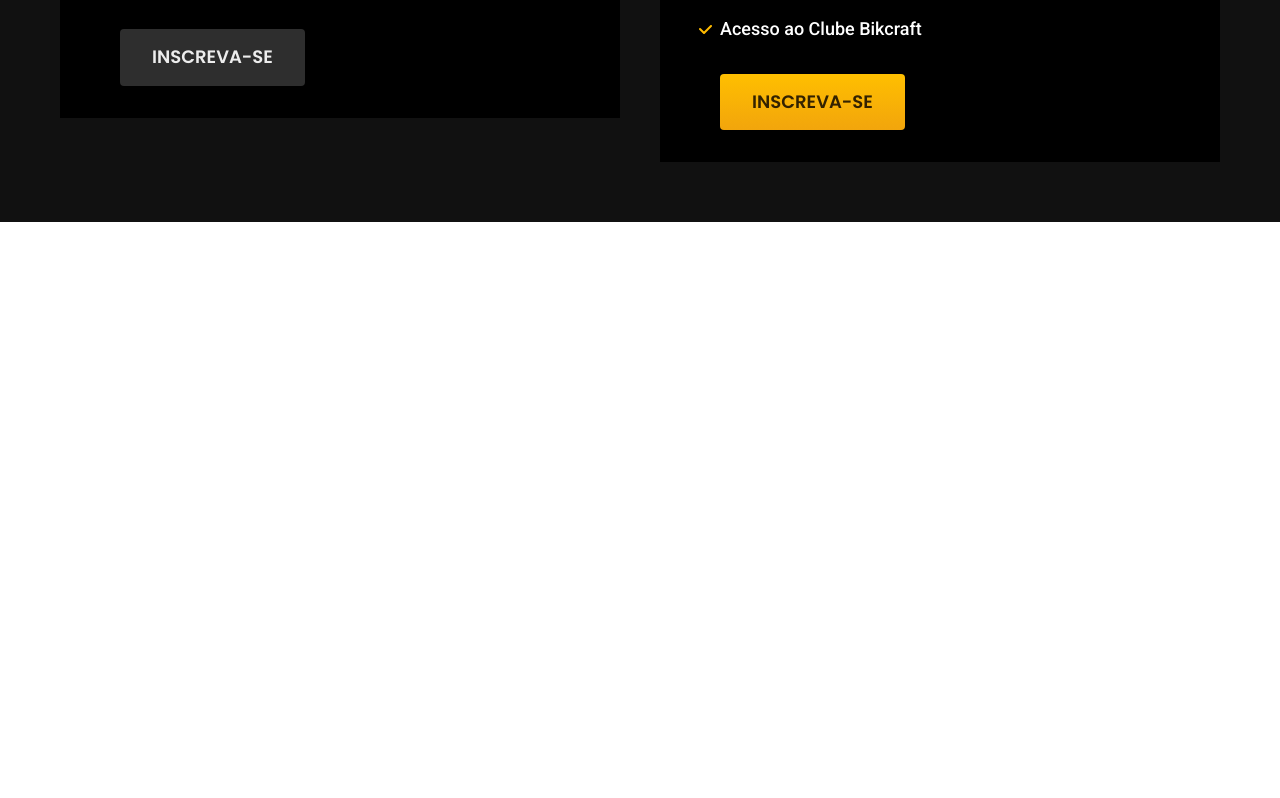
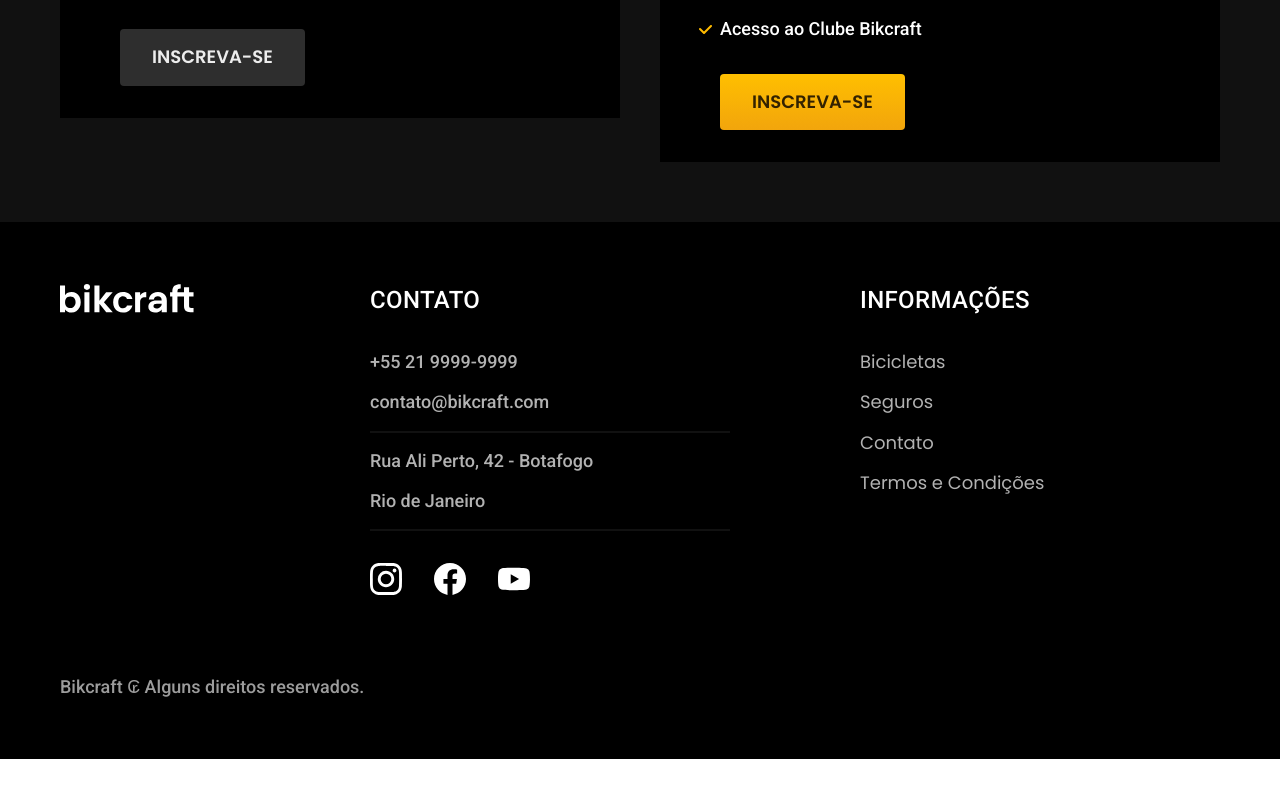
Before and after one commit to joao-zimny/bikcraft, a plain HTML site: page index.html in a window 1280 px wide. Shown: the part 4325-5123 px from the top of the page. After the commit the page ends 5084 px from the top, so only its background shows below. Drawn offline with Linux system fonts and the light colour scheme.

Commit message:
home page finalizada

```diff
--- /dev/null
+++ b/css/global/footer.css
@@ -0,0 +1,65 @@
+.footer-bg {
+  background-color: var(--cor-12);
+}
+
+.footer {
+  display: grid;
+  grid-template-columns: 3fr 5fr 4fr;
+  gap: 40px;
+  padding-top: 60px;
+  padding-bottom: 60px;
+}
+
+.footer h3 {
+  margin-bottom: 32px;
+}
+
+.footer-contato ul {
+  margin-bottom: 32px;
+}
+
+.footer-contato li:nth-child(even):after {
+  content: "";
+  display: block;
+  max-width: 360px;
+  height: 2px;
+  background: var(--cor-11);
+  margin-top: 16px;
+}
+
+.footer li {
+  margin-bottom: 16px;
+}
+
+.footer-redes {
+  display: flex;
+  gap: 32px;
+}
+
+.footer a:hover {
+  color: var(--cor-0);
+}
+
+.footer-copy {
+  grid-column: 1 / -1;
+  margin-top: 40px;
+}
+
+@media (max-width: 800px) {
+  .footer > img {
+    display: none;
+  }
+  .footer {
+    grid-template-columns: 1fr 1fr;
+  }
+}
+
+@media (max-width: 600px) {
+  .footer {
+    grid-template-columns: 1fr;
+    gap: 60px;
+  }
+  .footer-copy {
+    margin-top: 0px;
+  }
+}
--- a/css/global/global.css
+++ b/css/global/global.css
@@ -2,7 +2,6 @@
   margin: 0px;
   font-family: Arial, Helvetica, sans-serif;
   color: #111111;
-  padding-bottom: 600px;
 }
 
 h1,
--- a/css/style.css
+++ b/css/style.css
@@ -3,6 +3,8 @@
 @import "./utilidades/cores.css";
 
 @import "./global/header.css";
+@import "./global/footer.css";
+
 
 /* Utilidades */
 @import "./utilidades/componentes.css";
--- a/index.html
+++ b/index.html
@@ -166,6 +166,44 @@
       </div>
     </div>
   </article>
+
+  <footer class="footer-bg">
+    <div class="footer container">
+      <img src="./img/bikcraft.svg" alt="Bikcraft">
+      <div class="footer-contato">
+        <h3 class="font-2-l-b cor-0">Contato</h3>
+        <ul class="font-2-m cor-5 ">
+          <li><a href="tel:+5521999999999">+55 21 9999-9999</a></li>
+          <li><a href="mailto:contato@bikcraft.com">contato@bikcraft.com</a></li>
+          <li>Rua Ali Perto, 42 - Botafogo</li>
+          <li>Rio de Janeiro</li>
+        </ul>
+        <div class="footer-redes">
+          <a href="./">
+            <img src="./img/redes/instagram.svg" alt="Instagram">
+          </a>
+          <a href="./">
+            <img src="./img/redes/facebook.svg" alt="Facebook">
+          </a>
+          <a href="./">
+            <img src="./img/redes/youtube.svg" alt="Youtube">
+          </a>
+        </div>
+      </div>
+      <div class="footer-informacoes">
+        <h3 class="font-2-l-b cor-0">Informações</h3>
+        <nav>
+          <ul class="font-1-m cor-5">
+            <li><a href="./bicicletas.html">Bicicletas</a></li>
+            <li><a href="./seguros.html">Seguros</a></li>
+            <li><a href="./contato.html">Contato</a></li>
+            <li><a href="./termos.html">Termos e Condições</a></li>
+          </ul>
+        </nav>
+      </div>
+      <p class="font-2-m cor-6 footer-copy">Bikcraft ₢ Alguns direitos reservados.</p>
+    </div>
+  </footer>
 </body>
 
 </html>
```
